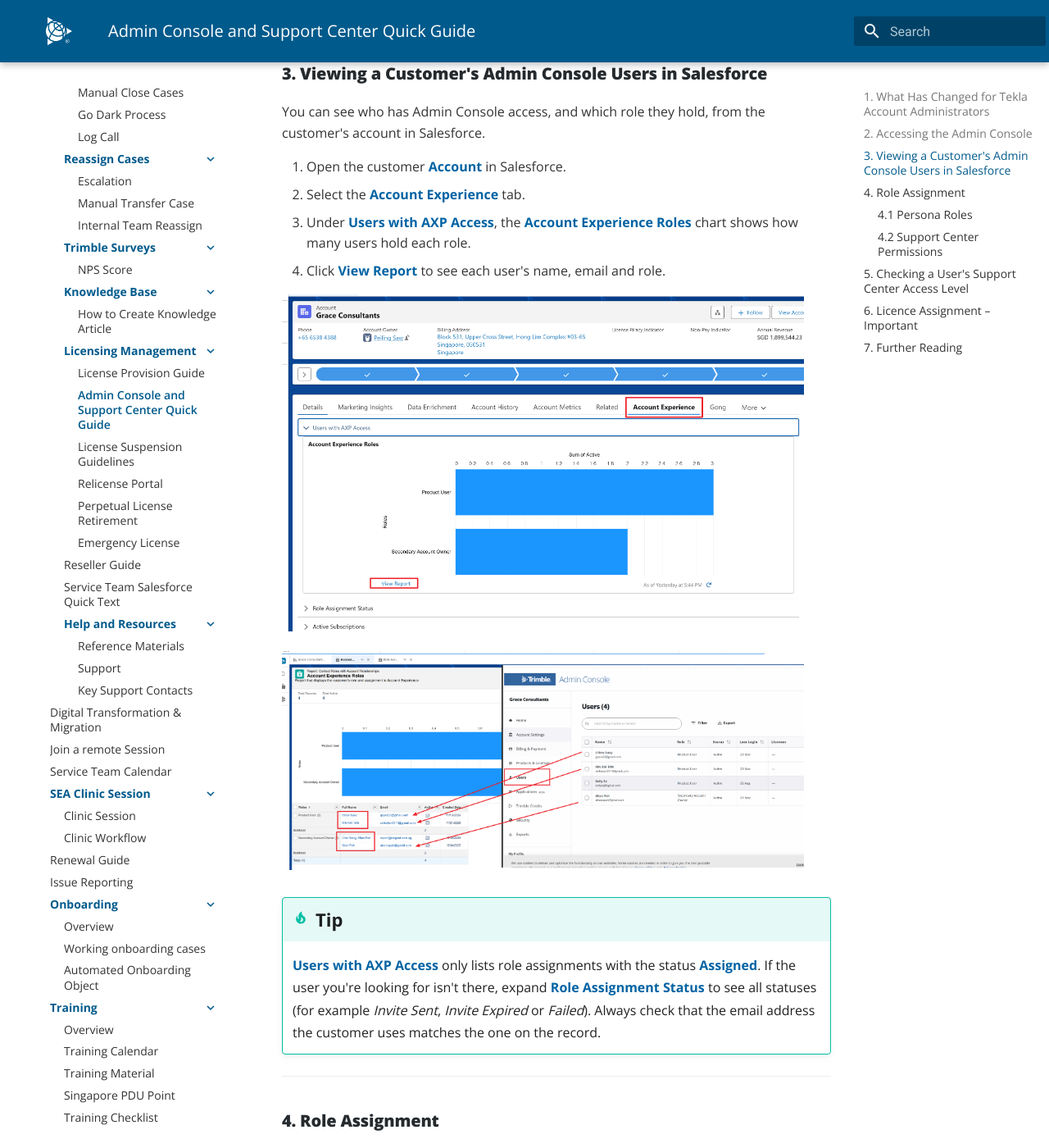
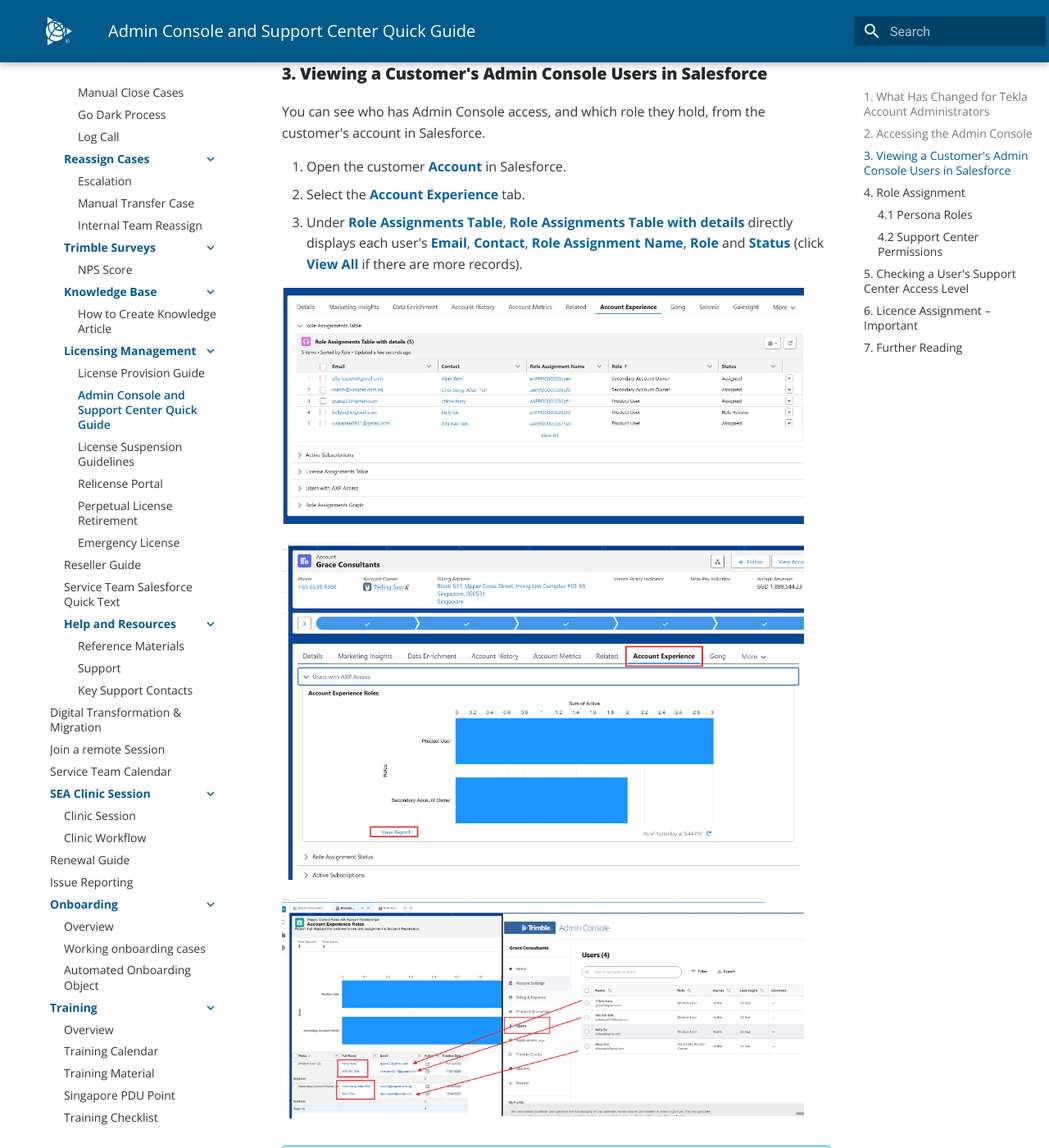
Before and after one commit to KaiLoonTey/Salesforce_ServiceGuide, an MkDocs documentation site: the page built from docs/AdminConsole.md, in a window 1280 px wide and 1400 px high, scrolled down 1997 px. Shown: the whole window at 82% size. Built offline with MkDocs 1.6.1 and Material for MkDocs 9.7.7, drawn with Linux system fonts in a browser that asks for light colours; some of the changed text lies outside the part shown.

Commit message:
Update_newroleexperiencetab

```diff
--- a/docs/AdminConsole.md
+++ b/docs/AdminConsole.md
@@ -48,15 +48,16 @@ You can see who has Admin Console access, and which role they hold, from the cus
 
 1. Open the customer **Account** in Salesforce.
 2. Select the **Account Experience** tab.
-3. Under **Users with AXP Access**, the **Account Experience Roles** chart shows how many users hold each role.
-4. Click **View Report** to see each user's name, email and role.
+3. Under **Role Assignments Table**, **Role Assignments Table with details** directly displays each user's **Email**, **Contact**, **Role Assignment Name**, **Role** and **Status** (click **View All** if there are more records).
+
+![Role Assignments Table with details in Salesforce](assets/01-role-assignments-table.png){width="95%"}
 
 ![Account Experience tab in Salesforce](assets/01-account-experience-tab.png){width="95%"}
 
 ![Account Experience Details in Salesforce](assets/AXP_Details.png){width="95%"}
 
 !!! tip
-    **Users with AXP Access** only lists role assignments with the status **Assigned**. If the user you're looking for isn't there, expand **Role Assignment Status** to see all statuses (for example *Invite Sent*, *Invite Expired* or *Failed*). Always check that the email address the customer uses matches the one on the record.
+    **Role Assignments Table with details** shows all role assignment statuses (for example *Assigned*, *Role Revoke*, *Invite Sent*, *Invite Expired* or *Failed*). Always check that the email address the customer uses matches the one on the record.
 
 ---
 
@@ -90,7 +91,7 @@ Each role also has one of three Support Center access levels:
 
 ## 5. Checking a User's Support Center Access Level
 
-1. From the **Account Experience** tab, open the **Role Assignment Status** report (**View Report**).
+1. From the **Account Experience** tab, expand **Role Assignments Table** to view **Role Assignments Table with details**.
 2. In the **Role Assignment Name** column, click the user's record (for example *a4PPO0000036pf1*).
 
     ![Role Assignment Status report](assets/02-role-assignment-status-report.png){width="95%"}
```
Also changed, not shown: docs/assets/01-role-assignments-table.png (added).
